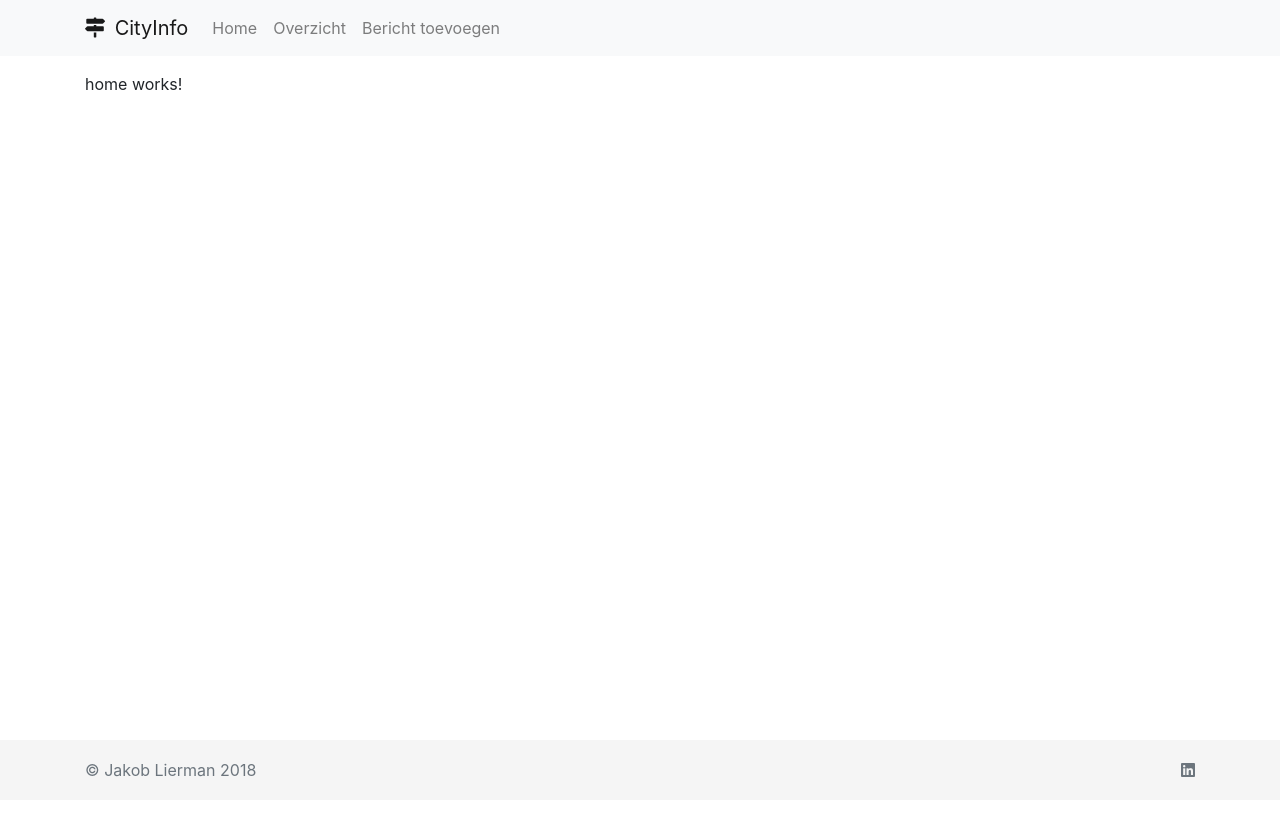
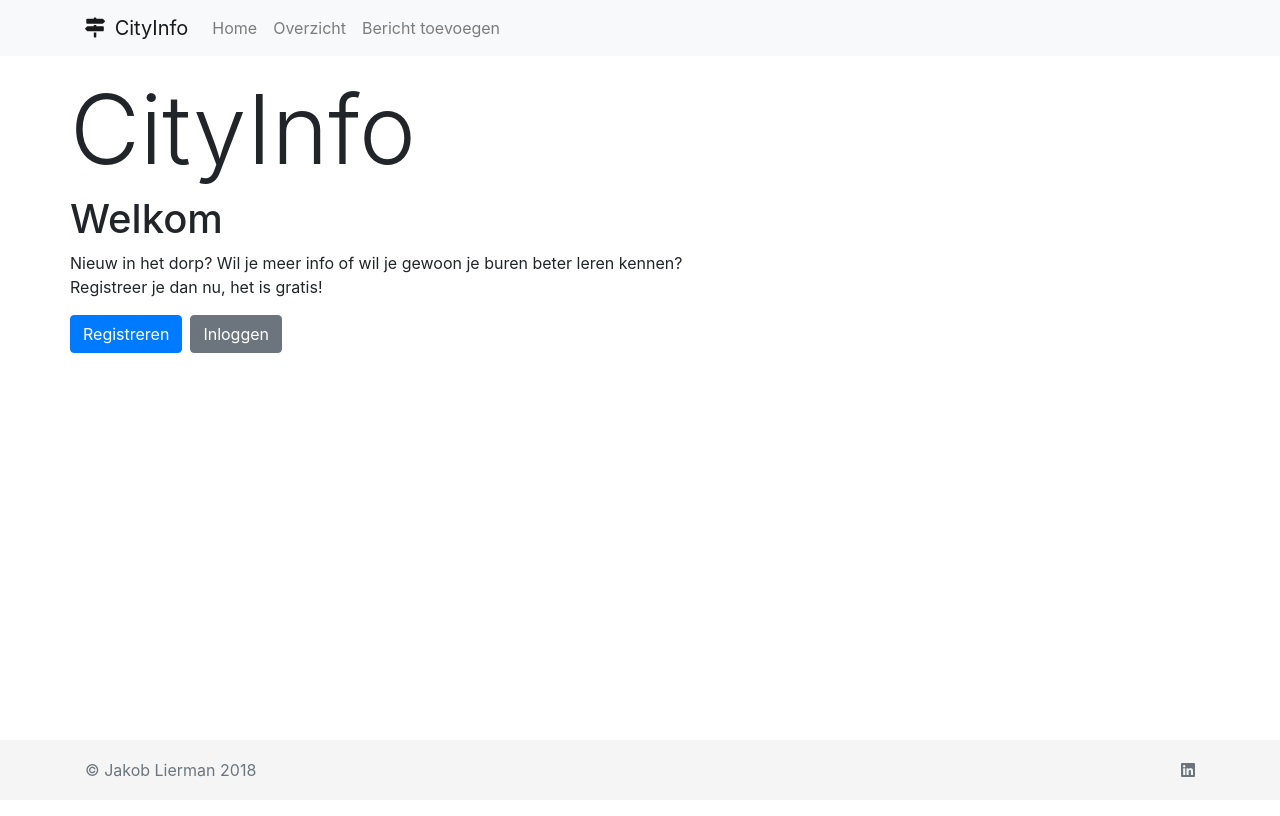
Before and after one commit to JakobLierman/CityInfo, an Angular app: page /home in a window 1280 px wide. Built offline with nearby package versions, Linux system fonts and the light colour scheme.

Commit message:
Basic design home

```diff
--- a/src/app/home/home.component.html
+++ b/src/app/home/home.component.html
@@ -1,3 +1,14 @@
-<p>
-  home works!
-</p>
+<div class="row">
+  <h1 class="display-1">CityInfo</h1>
+</div>
+<div class="row">
+  <h1>Welkom</h1>
+</div>
+<div class="row">
+  <p>Nieuw in het dorp? Wil je meer info of wil je gewoon je buren beter leren kennen?
+    <br>Registreer je dan nu, het is gratis!</p>
+</div>
+<div class="row">
+  <button type="button" class="btn btn-primary mr-1">Registreren</button>
+  <button type="button" class="btn btn-secondary ml-1">Inloggen</button>
+</div>
```
